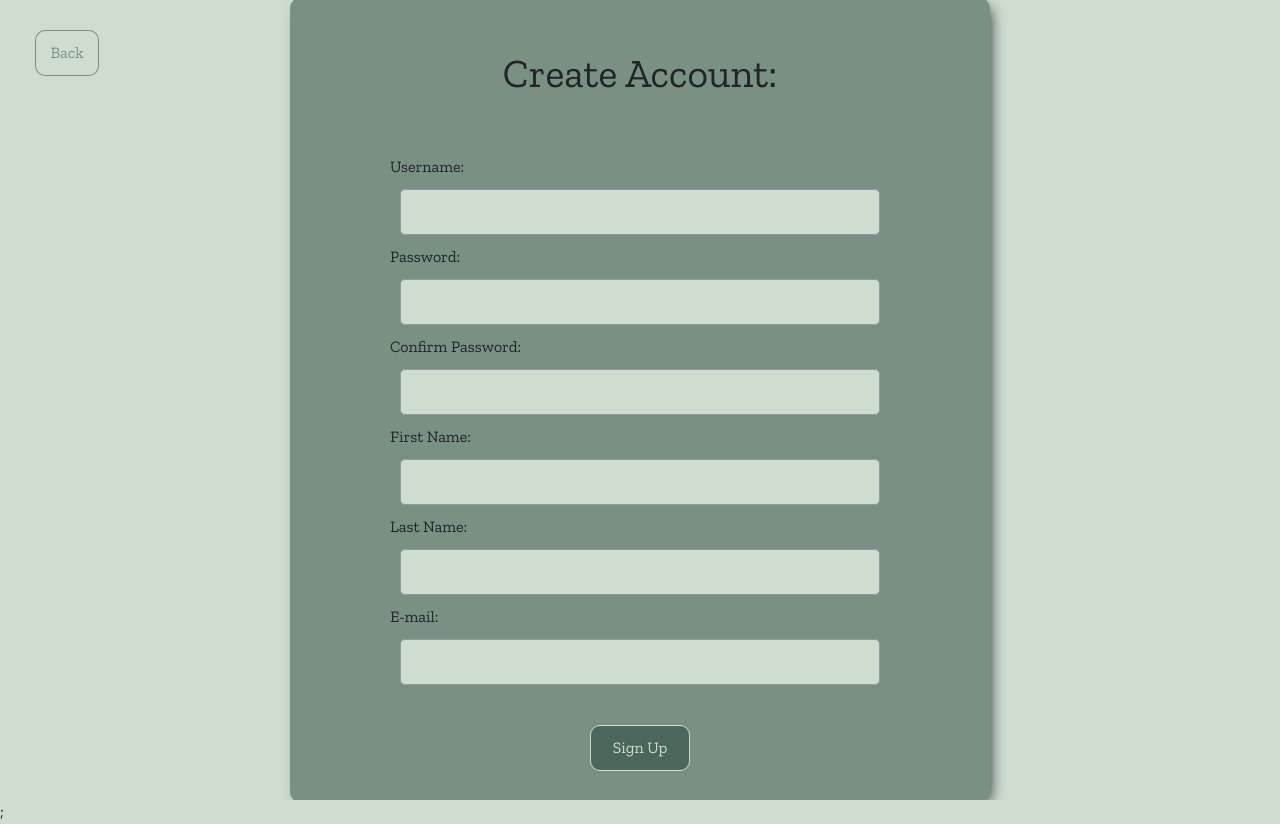
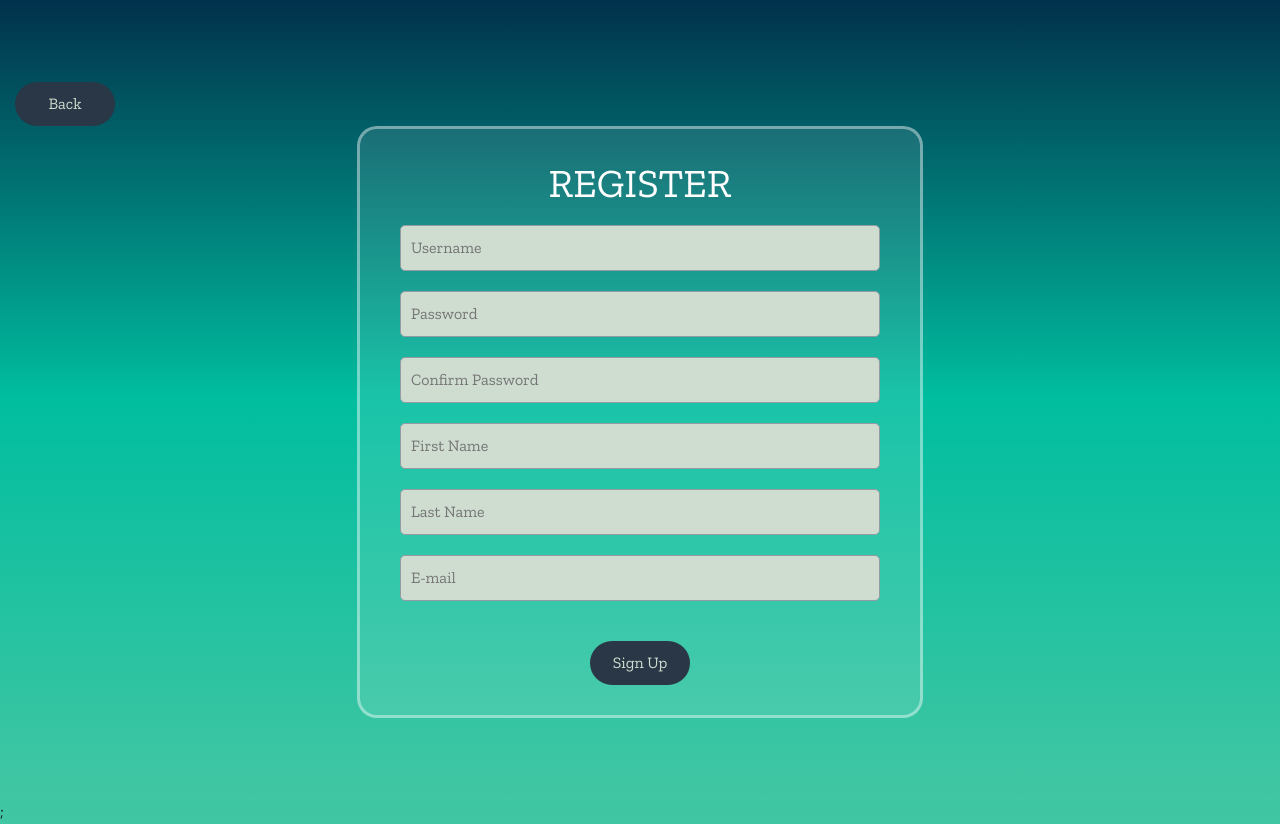
Before and after one commit to Peterhyh/prescripton-database-2.0, a React (Create React App) app in the folder frontend/: page /register in a window 1280 px wide. Built offline with nearby package versions, Linux system fonts and the light colour scheme.

Commit message:
Register page design update

```diff
--- a/frontend/src/App.css
+++ b/frontend/src/App.css
@@ -4,7 +4,7 @@
 }
 
 .App {
-  background-color: #CFDDD1;
+  background-image: linear-gradient(to bottom, #01314C, #00BE9F, #42C6A3);
 }
 
 .App-logo {
@@ -138,15 +138,7 @@
   border: 1px solid #CFDDD1;
 }
 
-.register-error-message {
-  position: absolute;
-  top: 13%;
-  background-color: #EDC9C5;
-  border: 1px solid #AB3431;
-  border-radius: 10px;
-  color: #AB3431;
-  padding: 10px;
-}
+
 
 .valid {
   color: green;
@@ -158,156 +150,7 @@
   background-color: rgba(0, 0, 0, 0.608);
 }
 
-.instructions {
-  color: white;
-  background-color: rgba(0, 0, 0, 0.608);
-  width: 40%;
-  padding: 10px;
-  border-radius: 10px;
-  margin-top: 10px;
-}
 
-.register-container {
-  position: relative;
-  height: 100vh;
-  display: flex;
-  justify-content: center;
-  align-items: center;
-  overflow-y: scroll;
-  overflow-x: scroll;
-}
-
-.register-card {
-  display: flex;
-  justify-content: center;
-  align-items: center;
-  flex-direction: column;
-  height: auto;
-  width: 700px;
-  background-color: #17382b76;
-  padding: 1px;
-  border-radius: 10px;
-  box-shadow: 5px 5px 15px -5px;
-}
-
-.register-card h1 {
-  position: relative;
-  padding: 50px;
-}
-
-.register-form {
-  display: flex;
-  justify-content: flex-start;
-  flex-direction: column;
-  width: 500px
-}
-
-.register-form input {
-  padding: 10px;
-  border: 1px solid #949BA4;
-  background: #CFDDD1;
-  border-radius: 5px;
-  outline: none;
-  color: #0D2018;
-  font-size: 1em;
-  margin: 10px;
-}
-
-.register-button-container {
-  display: flex;
-  align-items: center;
-  justify-content: center;
-}
-
-.register-button {
-  color: #CFDDD1;
-  background-color: #17382b76;
-  border: 1px solid #CFDDD1;
-  padding: 10px;
-  margin: 30px;
-  border-radius: 10px;
-  width: 100px;
-}
-
-.register-button:hover {
-  color: #17382b76;
-  background-color: #CFDDD1;
-  border: 1px solid #17382b76;
-  padding: 10px;
-  margin: 30px;
-  border-radius: 10px;
-  width: 100px;
-}
-
-.register-back-button {
-  display: flex;
-  justify-content: center;
-  position: absolute;
-  top: 0;
-  left: 5px;
-  text-decoration: none;
-  color: #17382b76;
-  background-color: #CFDDD1;
-  border: 1px solid #17382b76;
-  padding: 10px;
-  margin: 30px;
-  border-radius: 10px;
-  width: 4rem;
-}
-
-.register-back-button:hover {
-  display: flex;
-  justify-content: center;
-  position: absolute;
-  top: 0;
-  left: 5px;
-  text-decoration: none;
-  color: #CFDDD1;
-  background-color: #17382b76;
-  border: 1px solid #CFDDD1;
-  padding: 10px;
-  margin: 30px;
-  border-radius: 10px;
-}
-
-.register-success-page {
-  display: flex;
-  justify-content: center;
-  align-items: center;
-  flex-direction: column;
-  height: 100vh;
-}
-
-.register-success-page div {
-  height: 500px;
-  width: 500px;
-  background-color: #17382b76;
-  padding: 20px;
-  border-radius: 10px;
-  display: flex;
-  justify-content: center;
-  align-items: center;
-  flex-direction: column;
-}
-
-
-
-.register-patient-button {
-  background-color: #CFDDD1;
-  display: flex;
-  justify-content: flex-end;
-  border: 1px solid #17382b76;
-  border-radius: 10px;
-  padding: 10px;
-}
-
-.register-patient-button:hover {
-  background-color: #17382b26;
-  display: flex;
-  border: 1px solid #17382b76;
-  border-radius: 10px;
-  padding: 10px;
-}
 
 .upload-rx-container {
   display: flex;
--- a/frontend/src/pages/LoginPage.js
+++ b/frontend/src/pages/LoginPage.js
@@ -51,12 +51,12 @@ const LoginPage = () => {
                     if (!err?.response) {
                         setErrMsg('No Server Response');
                     } else if (err?.response?.status === 400) {
-                        setErrMsg('User does not exist');
+                        setErrMsg('Username/Password mismatched');
 
                     } else if (err?.response?.status === 409) {
-                        setErrMsg('Incorrect Password');
+                        setErrMsg('Username/Password mismatched');
                     } else {
-                        setErrMsg('Failed to Login');
+                        setErrMsg('Login Failed');
                     }
                 });
         } catch (err) {
--- a/frontend/src/pages/RegisterPage.js
+++ b/frontend/src/pages/RegisterPage.js
@@ -1,6 +1,7 @@
 import { useState, useEffect, useRef } from 'react';
 import { Link } from 'react-router-dom';
 import axios from 'axios';
+import './css/Register.css';
 
 
 const USERNAME_REGEX = /^[a-zA-Z][a-zA-Z0-9-_]{3,23}$/;
@@ -100,34 +101,34 @@ const RegisterPage = () => {
     return (
         <>
             {success ? (
-                <section className='register-success-page'>
+                <div className='register-success-page'>
                     <div>
                         <h1>Successfully Registered!</h1>
-                        <Link to='/login'>Return back to login</Link>
+                        <Link className='register-success-page-return-button' to='/login'>Return back to login</Link>
                     </div>
-                </section>
+                </div>
             ) : (
-                <section className='register-container'>
-                    <Link className='register-back-button' to='/login' >Back</Link>
-
-
+                <div className='register-container'>
+                    <div className='register-back-button-row'>
+                        <Link className='register-back-button' to='/login' >Back</Link>
+                    </div>
 
                     <div className='register-card'>
                         <p className={errMsg ? 'register-error-message' : 'hide'} ref={errRef} aria-live='assertive'>
                             {errMsg}
                         </p>
-                        <h1>Create Account:</h1>
+                        <h1>REGISTER</h1>
                         <form className='register-form' onSubmit={handleSubmit}>
-                            <label htmlFor='username'>
-                                Username:
+                            <div>
                                 <span className={validUsername ? 'valid' : 'hide'}>
                                     Valid
                                 </span>
                                 <span className={validUsername || !username ? 'hide' : 'invalid'}>
                                     Invalid
                                 </span>
-                            </label>
+                            </div>
                             <input
+                                placeholder='Username'
                                 type='text'
                                 id='username'
                                 ref={userRef}
@@ -142,16 +143,16 @@ const RegisterPage = () => {
                                 •Must begin with a letter<br />
                             </p>
 
-                            <label htmlFor='password'>
-                                Password:
+                            <div>
                                 <span className={validPassword ? 'valid' : 'hide'}>
                                     Valid
                                 </span>
                                 <span className={validPassword || !password ? 'hide' : 'invalid'}>
                                     Invalid
                                 </span>
-                            </label>
+                            </div>
                             <input
+                                placeholder='Password'
                                 type='password'
                                 id='password'
                                 onChange={(e) => setPassword(e.target.value)}
@@ -160,23 +161,22 @@ const RegisterPage = () => {
                                 required
                             />
                             <p className={passwordFocus && !validPassword ? 'instructions' : 'hide'} id='passwordnote'>
-                                •Must contain 8 to 24 characters<br /> <br />
-                                •Must contain a uppercase letter, <br />
-                                a lowercase letter, a number, and <br />
+                                •Must contain 8 to 24 characters<br />
+                                •Must contain a uppercase letter, a lowercase letter, a number, and <br />
                                 a special character.<br />
                             </p>
 
 
-                            <label htmlFor='confirmPassword'>
-                                Confirm Password:
+                            <div>
                                 <span className={validMatch && matchPassword ? 'valid' : 'hide'}>
                                     Valid
                                 </span>
                                 <span className={validMatch || !matchPassword ? 'hide' : 'invalid'}>
                                     Invalid
                                 </span>
-                            </label>
+                            </div>
                             <input
+                                placeholder='Confirm Password'
                                 type='password'
                                 id='confirmPassword'
                                 onChange={(e) => setMatchPassword(e.target.value)}
@@ -188,28 +188,22 @@ const RegisterPage = () => {
                                 •Password must match
                             </p>
 
-                            <label htmlFor='firstName'>
-                                First Name:
-                            </label>
                             <input
+                                placeholder='First Name'
                                 type='text'
                                 id='firstName'
                                 onChange={(e) => setFirstName(e.target.value)}
                             />
 
-                            <label htmlFor='lastName'>
-                                Last Name:
-                            </label>
                             <input
+                                placeholder='Last Name'
                                 type='text'
                                 id='lastName'
                                 onChange={(e) => setLastName(e.target.value)}
                             />
 
-                            <label htmlFor='email'>
-                                E-mail:
-                            </label>
                             <input
+                                placeholder='E-mail'
                                 type='text'
                                 id='email'
                                 onChange={(e) => setEmail(e.target.value)}
@@ -221,7 +215,7 @@ const RegisterPage = () => {
                             </div>
                         </form>
                     </div>
-                </section >
+                </div >
             )};
         </>
     )
--- /dev/null
+++ b/frontend/src/pages/css/Register.css
@@ -0,0 +1,164 @@
+.register-error-message {
+    position: absolute;
+    top: 13%;
+    background-color: #EDC9C5;
+    border: 1px solid #AB3431;
+    border-radius: 10px;
+    color: #AB3431;
+    padding: 10px;
+}
+
+.register-container {
+    background-image: linear-gradient(to bottom, #01314C, #00BE9F, #42C6A3);
+    display: flex;
+    justify-content: center;
+    align-items: center;
+    flex-direction: column;
+    overflow: hidden;
+    height: 100vh;
+}
+
+.register-card {
+    background-color: rgba(255, 255, 255, 0.1);
+    border: 3px solid rgba(255, 255, 255, 0.4);
+    display: flex;
+    justify-content: center;
+    align-items: center;
+    flex-direction: column;
+    border-radius: 20px;
+    padding: 30px;
+}
+
+.register-card h1 {
+    color: #fff;
+    display: flex;
+    justify-content: center;
+}
+
+.register-form {
+    display: flex;
+    justify-content: flex-start;
+    flex-direction: column;
+    width: 500px
+}
+
+.register-form input {
+    padding: 10px;
+    border: 1px solid #949BA4;
+    background: #CFDDD1;
+    border-radius: 5px;
+    outline: none;
+    color: #0D2018;
+    font-size: 1em;
+    margin: 10px;
+}
+
+.register-button-container {
+    display: flex;
+    align-items: center;
+    justify-content: center;
+}
+
+.register-button {
+    cursor: pointer;
+    display: flex;
+    justify-content: center;
+    color: #CFDDD1;
+    background-color: #2A3746;
+    padding: 10px;
+    border-radius: 500px;
+    border: none;
+    margin-top: 30px;
+    width: 100px;
+}
+
+.register-button:hover {
+    color: #2A3746;
+    background-color: #CFDDD1;
+    border: 1px solid #2A3746;
+}
+
+.register-back-button-row {
+    display: flex;
+    margin-left: 30px;
+    width: 100vw;
+}
+
+.register-back-button {
+    text-decoration: none;
+    display: flex;
+    justify-content: center;
+    color: #CFDDD1;
+    background-color: #2A3746;
+    padding: 10px;
+    border-radius: 500px;
+    border: none;
+    width: 100px;
+}
+
+.register-back-button:hover {
+    color: #2A3746;
+    background-color: #CFDDD1;
+    border: 1px solid #2A3746;
+}
+
+.register-success-page {
+    display: flex;
+    justify-content: center;
+    align-items: center;
+    flex-direction: column;
+    height: 100vh;
+}
+
+.register-success-page div {
+    height: 500px;
+    width: 500px;
+    background-color: rgba(255, 255, 255, 0.1);
+    border: 3px solid rgba(255, 255, 255, 0.4);
+    padding: 20px;
+    border-radius: 20px;
+    display: flex;
+    justify-content: center;
+    align-items: center;
+    flex-direction: column;
+}
+
+.register-success-page div h1 {
+    color: #fff;
+}
+
+.register-success-page-return-button {
+    text-decoration: none;
+    font-weight: bold;
+    color: #2A3746;
+}
+
+.register-success-page-return-button:hover {
+    color: #fff;
+}
+
+.register-patient-button {
+    background-color: #CFDDD1;
+    display: flex;
+    justify-content: flex-end;
+    border: 1px solid #17382b76;
+    border-radius: 10px;
+    padding: 10px;
+}
+
+.register-patient-button:hover {
+    background-color: #17382b26;
+    display: flex;
+    border: 1px solid #17382b76;
+    border-radius: 10px;
+    padding: 10px;
+}
+
+.instructions {
+    color: white;
+    background-color: rgba(0, 0, 0, 0.2);
+    width: 500px;
+    padding: 10px;
+    border-radius: 10px;
+    margin-top: 10px;
+}
```
